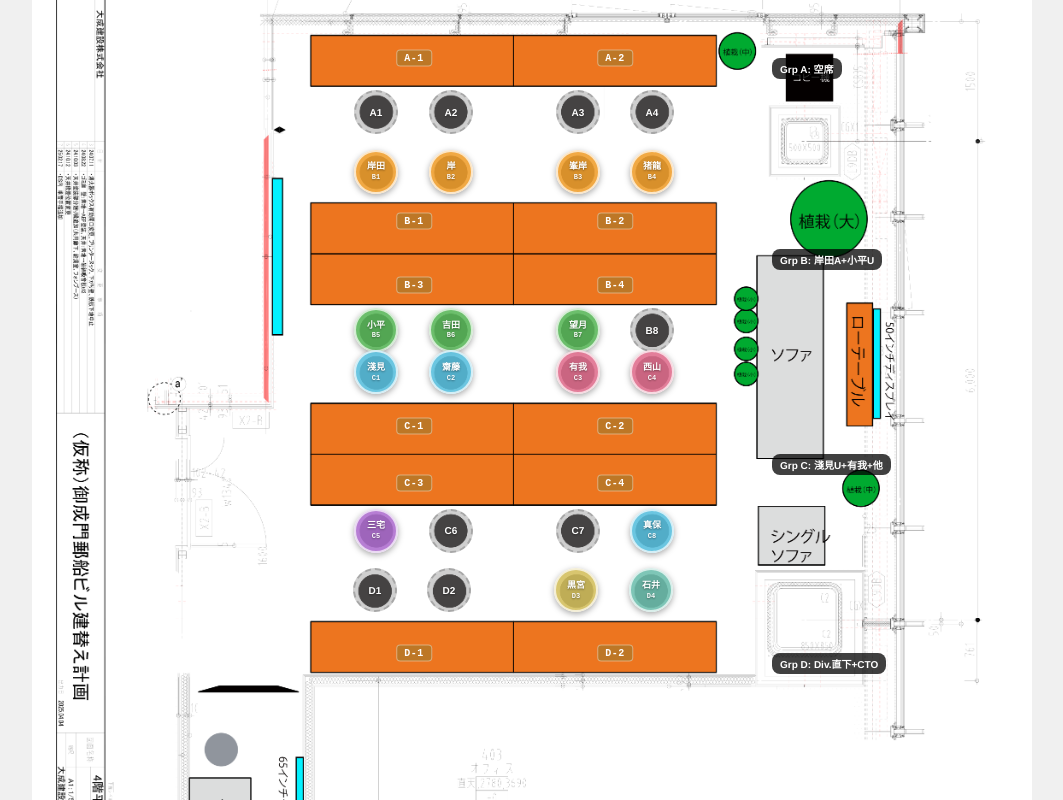
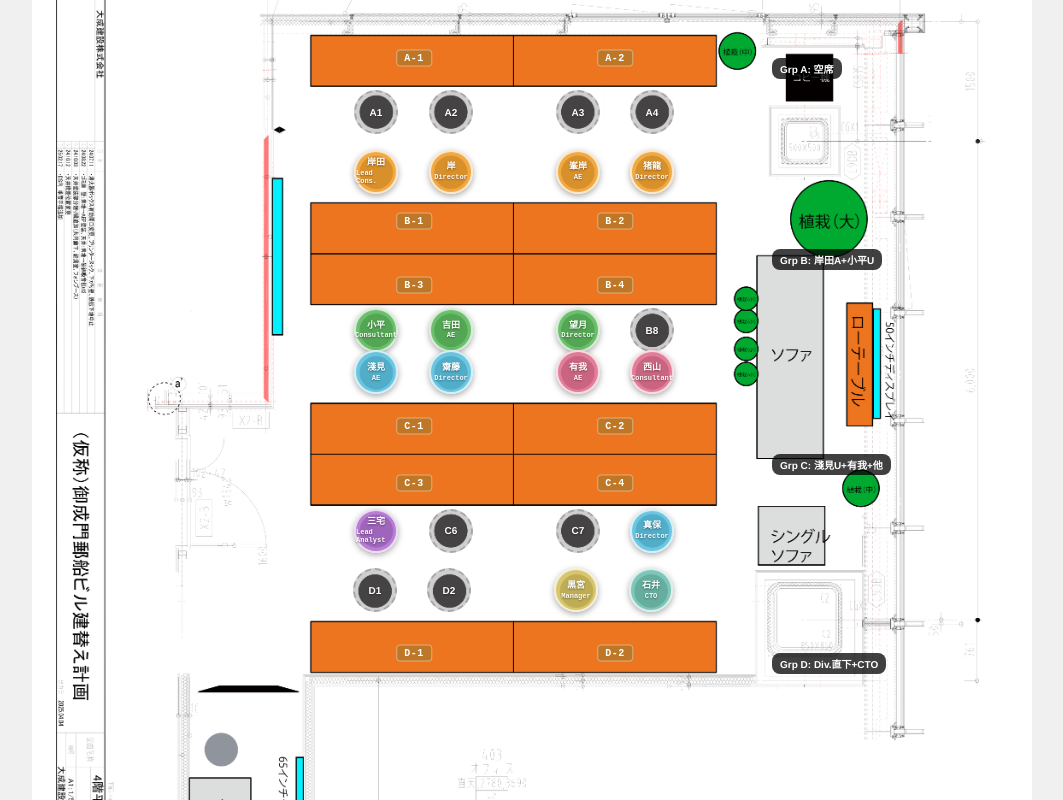
Before and after one commit to 5promotion/anyz-room403-layout, a plain HTML site: page index.html in a window 1280 px wide. Shown: the part 422-1222 px from the top of the page, without its empty margins (108-1171 px from the left). Drawn offline with Linux system fonts and the light colour scheme.

Commit message:
座席コードを肩書きに変更（組織図ベース）
Lead Cons./Director/AE/Consultant/Lead Analyst/Manager/CTO

Co-Authored-By: Claude Opus 4.6 <noreply@anthropic.com>

```diff
--- a/index.html
+++ b/index.html
@@ -196,36 +196,36 @@
 
   <!-- ===== Group B (Upper island) — 岸田Aチーム + 小平Unit ===== -->
   <!-- Row 2: y=31.0% — seats above B upper plates (B-1, B-2) -->
-  <div class="seat team-kishida" style="left:34.4%; top:31.0%;"><span class="name">岸田</span><span class="code">B1</span></div>
-  <div class="seat team-kishida" style="left:41.9%; top:31.0%;"><span class="name">岸</span><span class="code">B2</span></div>
-  <div class="seat team-kishida" style="left:54.6%; top:31.0%;"><span class="name">峯岸</span><span class="code">B3</span></div>
-  <div class="seat team-kishida" style="left:62.0%; top:31.0%;"><span class="name">猪龍</span><span class="code">B4</span></div>
+  <div class="seat team-kishida" style="left:34.4%; top:31.0%;"><span class="name">岸田</span><span class="code">Lead Cons.</span></div>
+  <div class="seat team-kishida" style="left:41.9%; top:31.0%;"><span class="name">岸</span><span class="code">Director</span></div>
+  <div class="seat team-kishida" style="left:54.6%; top:31.0%;"><span class="name">峯岸</span><span class="code">AE</span></div>
+  <div class="seat team-kishida" style="left:62.0%; top:31.0%;"><span class="name">猪龍</span><span class="code">Director</span></div>
 
   <!-- Row 3: y=42.2% — seats below B lower plates (B-3, B-4) -->
-  <div class="seat team-kodaira" style="left:34.4%; top:42.2%;"><span class="name">小平</span><span class="code">B5</span></div>
-  <div class="seat team-kodaira" style="left:41.9%; top:42.2%;"><span class="name">吉田</span><span class="code">B6</span></div>
-  <div class="seat team-kodaira" style="left:54.6%; top:42.2%;"><span class="name">望月</span><span class="code">B7</span></div>
+  <div class="seat team-kodaira" style="left:34.4%; top:42.2%;"><span class="name">小平</span><span class="code">Consultant</span></div>
+  <div class="seat team-kodaira" style="left:41.9%; top:42.2%;"><span class="name">吉田</span><span class="code">AE</span></div>
+  <div class="seat team-kodaira" style="left:54.6%; top:42.2%;"><span class="name">望月</span><span class="code">Director</span></div>
   <div class="seat empty"        style="left:62.0%; top:42.2%;"><span class="name">B8</span></div>
 
   <!-- ===== Group C (Lower island) — 淺見Unit + 有我 + 管理系 ===== -->
   <!-- Row 4: y=45.2% — seats above C upper plates (C-1, C-2) -->
-  <div class="seat team-asami" style="left:34.4%; top:45.2%;"><span class="name">淺見</span><span class="code">C1</span></div>
-  <div class="seat team-asami" style="left:41.9%; top:45.2%;"><span class="name">齋藤</span><span class="code">C2</span></div>
-  <div class="seat team-aruga" style="left:54.6%; top:45.2%;"><span class="name">有我</span><span class="code">C3</span></div>
-  <div class="seat team-aruga" style="left:62.0%; top:45.2%;"><span class="name">西山</span><span class="code">C4</span></div>
+  <div class="seat team-asami" style="left:34.4%; top:45.2%;"><span class="name">淺見</span><span class="code">AE</span></div>
+  <div class="seat team-asami" style="left:41.9%; top:45.2%;"><span class="name">齋藤</span><span class="code">Director</span></div>
+  <div class="seat team-aruga" style="left:54.6%; top:45.2%;"><span class="name">有我</span><span class="code">AE</span></div>
+  <div class="seat team-aruga" style="left:62.0%; top:45.2%;"><span class="name">西山</span><span class="code">Consultant</span></div>
 
   <!-- Row 5: y=56.4% — seats below C lower plates (C-3, C-4) -->
-  <div class="seat team-miyake" style="left:34.4%; top:56.4%;"><span class="name">三宅</span><span class="code">C5</span></div>
+  <div class="seat team-miyake" style="left:34.4%; top:56.4%;"><span class="name">三宅</span><span class="code">Lead Analyst</span></div>
   <div class="seat empty"       style="left:41.9%; top:56.4%;"><span class="name">C6</span></div>
   <div class="seat empty"       style="left:54.6%; top:56.4%;"><span class="name">C7</span></div>
-  <div class="seat team-asami"  style="left:62.0%; top:56.4%;"><span class="name">真保</span><span class="code">C8</span></div>
+  <div class="seat team-asami"  style="left:62.0%; top:56.4%;"><span class="name">真保</span><span class="code">Director</span></div>
 
   <!-- ===== Group D (Bottom desk) — 空席 ===== -->
   <!-- Row 6: y=60.6% — seats above Group D plates -->
   <div class="seat empty" style="left:34.3%; top:60.6%;"><span class="name">D1</span></div>
   <div class="seat empty" style="left:41.7%; top:60.6%;"><span class="name">D2</span></div>
-  <div class="seat team-div" style="left:54.4%; top:60.6%;"><span class="name">黒宮</span><span class="code">D3</span></div>
-  <div class="seat team-cto" style="left:61.9%; top:60.6%;"><span class="name">石井</span><span class="code">D4</span></div>
+  <div class="seat team-div" style="left:54.4%; top:60.6%;"><span class="name">黒宮</span><span class="code">Manager</span></div>
+  <div class="seat team-cto" style="left:61.9%; top:60.6%;"><span class="name">石井</span><span class="code">CTO</span></div>
 
 </div>
 
```
